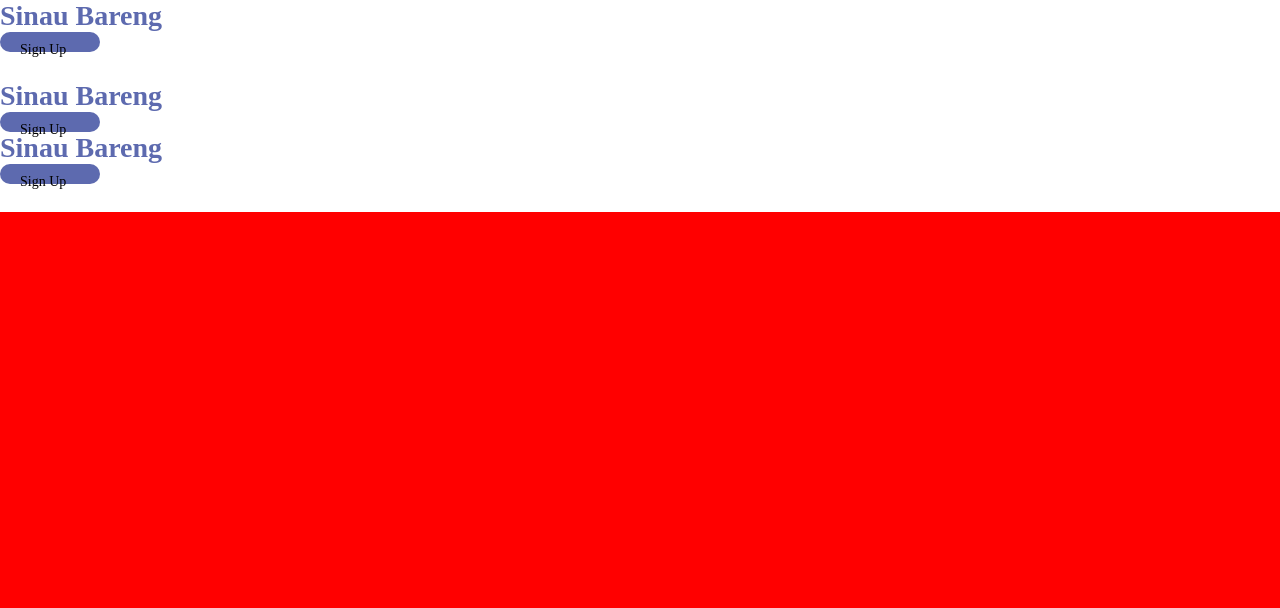
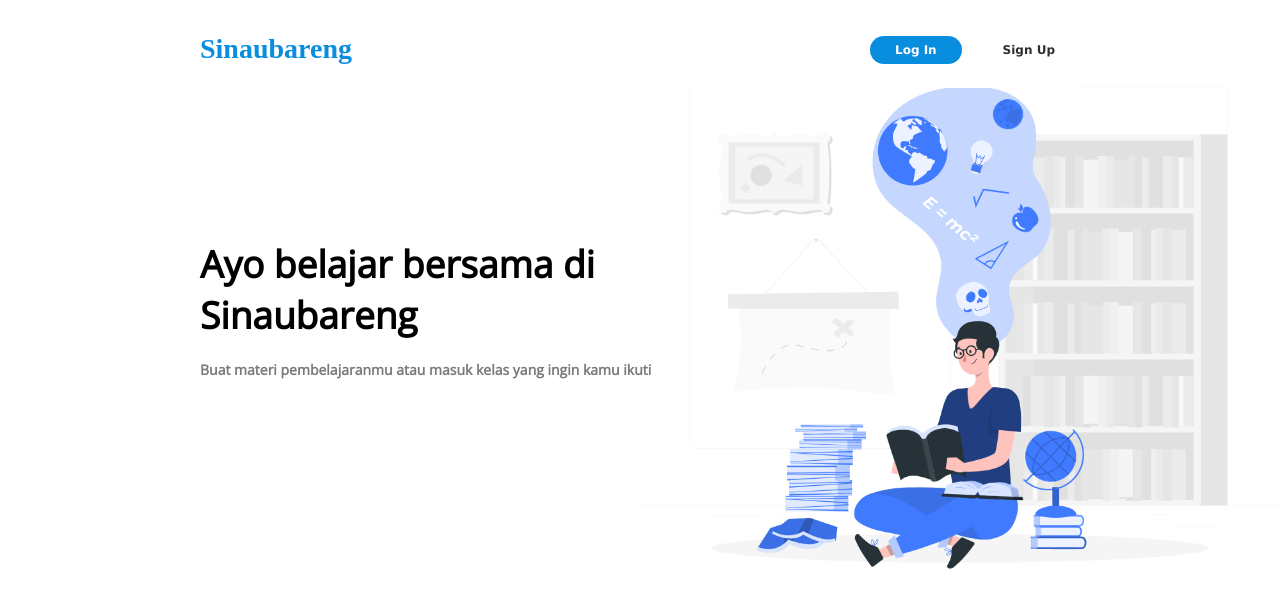
Before and after one commit to mifbahulafaq/sinaubareng-ui, a React (Create React App) app: page / in a window 1280 px wide. Shown: the top 608 px of the page. Built offline with nearby package versions, Linux system fonts and the light colour scheme.

Commit message:
menambahkan files dan modified

```diff
--- a/src/components/BtnEllipse/BtnEllipse.module.css
+++ /dev/null
@@ -1,4 +0,0 @@
-.container{
-	padding:10px 20px;
-	border-radius:10px;
-}
--- a/src/components/BtnEllipse/index.js
+++ /dev/null
@@ -1,18 +0,0 @@
-import React from 'react';
-import style from './BtnEllipse.module.css';
-
-export default function BtnEllipse({ bgColor, height, width, text}){
-
-	const inlineStyle = {
-		backgroundColor: bgColor,
-		height,
-		width
-	}
-
-	return <div style={inlineStyle} className={style.container}>{text}</div>
-}
-
-BtnEllipse.defaultProps = {
-	height: '10px',
-	width: '100px'
-}
--- /dev/null
+++ b/src/components/MainContent/MainContent.module.css
@@ -0,0 +1,18 @@
+@import url('https://fonts.googleapis.com/css2?family=Open+Sans:wght@400&display=swap');
+
+.container{
+	width:100%;
+	height:100%;
+	font-family: 'Open Sans', Arial;
+}
+.container h1, .container h3{
+	width:460px;
+}
+.container h1{
+	font-size:37px;
+}
+.container h3{
+	font-size:14px;
+	margin-top:20px;
+	color:#7a7a7a;
+}
--- /dev/null
+++ b/src/components/MainContent/index.js
@@ -0,0 +1,13 @@
+import style from './MainContent.module.css';
+
+//components
+import WebTitle from '../WebTitle';
+
+export default function MainContent(){
+	return (
+		<div className={style.container}>
+			<h1> Ayo belajar bersama di Sinaubareng</h1>
+			<h3>Buat materi pembelajaranmu atau masuk kelas yang ingin kamu ikuti</h3>
+		</div>
+	)
+}
--- a/src/components/MainHeader/MainHeader.module.css
+++ b/src/components/MainHeader/MainHeader.module.css
@@ -2,4 +2,38 @@
 	background-color:#fff;
 	width:100%;
 	height:100%;
+	display:flex;
+	justify-content:space-between;
+	align-items:center;
 }
+.auth{
+	width:210px;
+	display:flex;
+	justify-content:space-between;
+	align-items:center;
+	font-family:Verdana, Arial;
+	list-style:none;
+}
+.login a, .signup a{
+	padding:7px 25px;
+	border-radius:15px;
+	font-weight:bold;
+	font-size:12px;
+	text-decoration:none;
+}
+.login a{
+	background-color:#098DDF;
+	color:#fff;
+}
+.login a:hover{
+	background-color:#fff;
+	border:solid 1px #098DDF;
+	color:#2e2e2e;
+}
+.signup a{
+	background-color:#fff;
+	color:#2e2e2e;
+}
+.signup a:hover{
+	border:solid 1px #098DDF;
+}
--- a/src/components/MainHeader/index.js
+++ b/src/components/MainHeader/index.js
@@ -1,14 +1,25 @@
 import style from './MainHeader.module.css';
+import { Link } from 'react-router-dom';
 
 //components
 import WebTitle from '../WebTitle';
-import BtnEllipse from '../BtnEllipse';
 
 export default function MainHeader(){
 	return (
 		<div className={style.container}>
 			<WebTitle />
-			<BtnEllipse bgColor="#5d6aaf" text="Sign Up" />
+			<ul className={style.auth}>
+				<li className={style.login}>
+					<Link to="/login">
+							Log In
+					</Link>
+				</li>
+				<li className={style.signup}>
+					<Link to="/login">
+							Sign Up
+					</Link>
+				</li>
+			</ul>
 		</div>
 	)
 }
--- a/src/components/WebTitle/WebTitle.module.css
+++ b/src/components/WebTitle/WebTitle.module.css
@@ -1,3 +1,5 @@
-.container{
-	color:#5d6aaf;
+.container a{
+	color:#098DDF;
+	font-family: cursive;
+	text-decoration:none;
 }
--- a/src/components/WebTitle/index.js
+++ b/src/components/WebTitle/index.js
@@ -1,10 +1,15 @@
 import React from 'react';
 import style from './WebTitle.module.css';
+import { Link } from 'react-router-dom';
 
 import { config } from '../../config';
 
 export default function WebTitle({size}){
 	return (
-		<h1 style={{fontSize:size}} className={style.container}>{config.site_tittle}</h1>
+		<h1 style={{fontSize:size}} className={style.container}>
+			<Link to="/">
+				{config.site_tittle}
+			</Link>
+		</h1>
 	)
 }
--- a/src/pages/Main/Main.module.css
+++ b/src/pages/Main/Main.module.css
@@ -1,7 +1,13 @@
 .container{
 	height: 100vh;
-	background-color:red;
+	padding:10px 200px;
+	background-size:50%;
+	background-repeat:no-repeat;
+	background-position: 100% 10%;
 }
-.header, .footer{
+.header{
 	height:10%;
 }
+.content{
+	padding-top:150px;
+}
--- a/src/pages/Main/index.js
+++ b/src/pages/Main/index.js
@@ -3,16 +3,16 @@
 
 //components
 import MainHeader from '../../components/MainHeader';
-import MainContent from '../../components/MainHeader';
+import MainContent from '../../components/MainContent';
 import MainFooter from '../../components/MainHeader';
 
 
 export default function Main() {
+  const backgroundImage = "url('images/main.png')";
   return (
-	<div className={style.container}>
+	<div style={{backgroundImage}} className={style.container}>
 		<div className={style.header}><MainHeader /></div>
 		<div className={style.content}><MainContent /></div>
-		<div className={style.footer}><MainFooter /></div>
 	</div>
   )
 }
```
Also changed, not shown: public/images/main.png (added), 1 other file (tests, documents, lock files or other folders).
